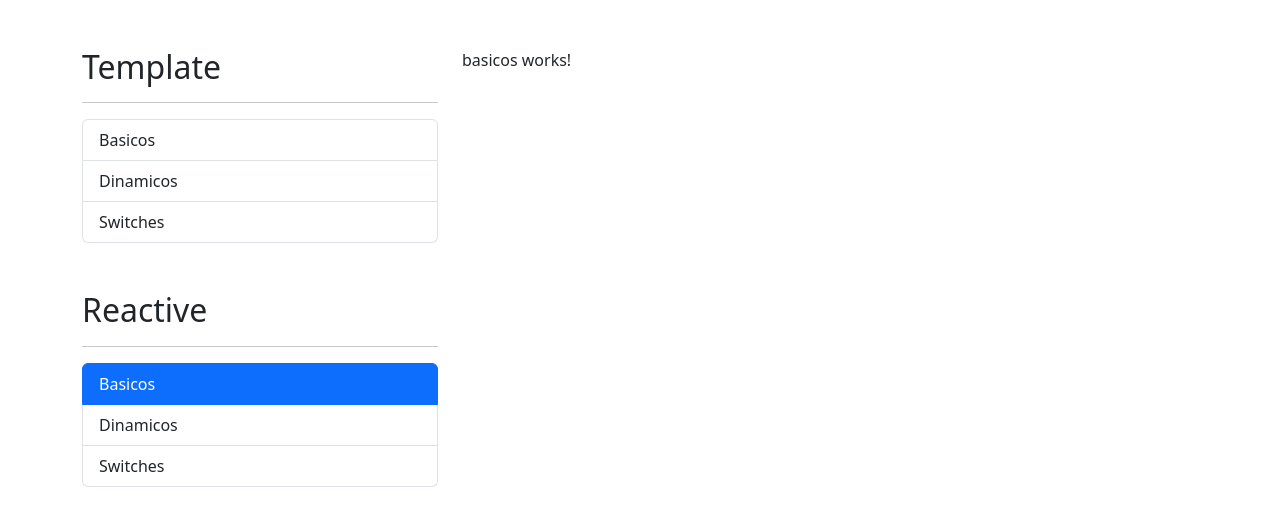
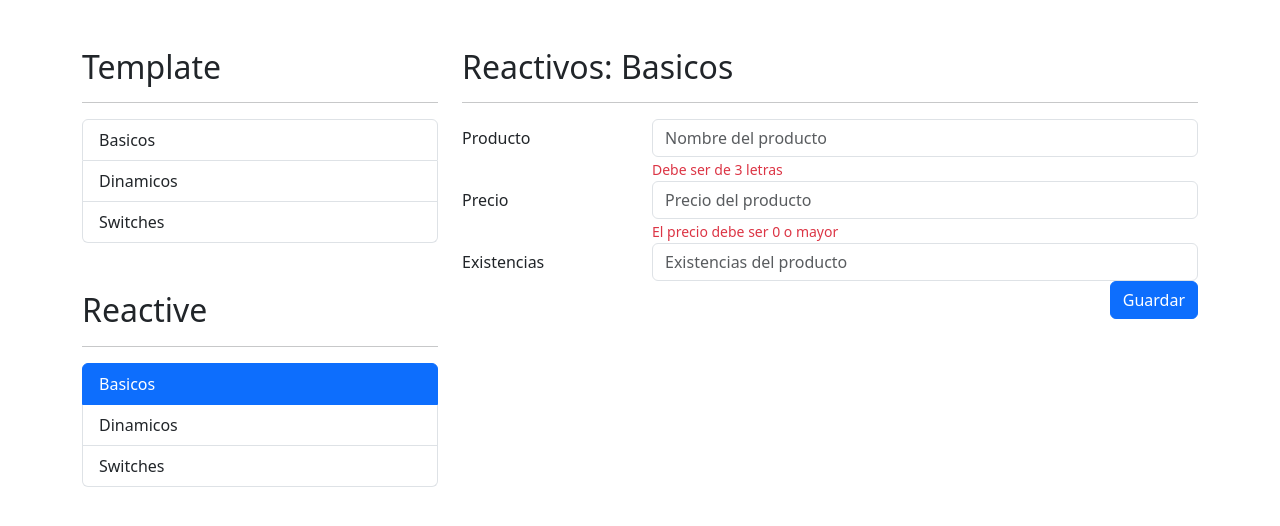
Before and after one commit to recover1988/ANGULAR-FormulariosApp, an Angular app: page /reactive/basicos in a window 1280 px wide. Shown: the top 526 px of the page. Built offline with nearby package versions, Linux system fonts and the light colour scheme.

Commit message:
boilerplate reactive forms

```diff
--- a/src/app/reactive/basicos/basicos.component.html
+++ b/src/app/reactive/basicos/basicos.component.html
@@ -1 +1,77 @@
-<p>basicos works!</p>
+<h2>Reactivos: Basicos</h2>
+<hr />
+
+<div class="row">
+  <div class="col">
+    <form autocomplete="off">
+      <!-- CAMPO DE PRODUCTO -->
+      <div class="mb3 row">
+        <label class="col-sm-3 col-form-label">Producto</label>
+        <div class="col-sm-9">
+          <input
+            type="text"
+            class="form-control"
+            placeholder="Nombre del producto"
+          />
+
+          <span class="form-text text-danger">Debe ser de 3 letras</span>
+        </div>
+      </div>
+      <!-- CAMPO DE PRECIO -->
+      <div class="mb3 row">
+        <label class="col-sm-3 col-form-label">Precio</label>
+        <div class="col-sm-9">
+          <input
+            type="number"
+            class="form-control"
+            placeholder="Precio del producto"
+          />
+          <span class="form-text text-danger"
+            >El precio debe ser 0 o mayor</span
+          >
+        </div>
+      </div>
+      <!-- CAMPO DE EXISTENCIAS -->
+      <div class="mb3 row">
+        <label class="col-sm-3 col-form-label">Existencias</label>
+        <div class="col-sm-9">
+          <input
+            type="number"
+            class="form-control"
+            placeholder="Existencias del producto"
+          />
+        </div>
+      </div>
+      <!-- BUTTON SUBMIT -->
+      <div class="row">
+        <div class="col">
+          <button type="submit" class="btn btn-primary float-end">
+            Guardar
+          </button>
+        </div>
+      </div>
+    </form>
+  </div>
+</div>
+
+<!-- <div class="row">
+  <div class="col">
+    <span class="badge text-bg-primary">Valid</span>
+    <pre>{{ miFormulario.valid }}</pre>
+
+    <span class="badge text-bg-warning">Pristine</span>
+    <pre>{{ miFormulario.pristine }}</pre>
+
+    <span class="badge text-bg-info">Touched</span>
+    <pre>{{ miFormulario.touched }}</pre>
+
+    <span class="badge text-bg-danger">Value</span>
+    <pre>{{ miFormulario.value | json }}</pre>
+
+    <span class="badge text-bg-danger">CustomDirective</span>
+    <pre>{{
+      miFormulario.controls["existencias"] &&
+        miFormulario.controls["existencias"].errors | json
+    }}</pre>
+  </div>
+</div> -->
--- a/src/app/reactive/dinamicos/dinamicos.component.html
+++ b/src/app/reactive/dinamicos/dinamicos.component.html
@@ -1 +1,60 @@
-<p>dinamicos works!</p>
+<h2>Reactivos: <small>Dinamicos</small></h2>
+
+<hr />
+
+<form autocomplete="off">
+  <!-- NOMBRE -->
+  <div class="mb-3 row">
+    <label class="col-sm-3 col-form-label">Nombre</label>
+    <div class="col-sm-9">
+      <input
+        type="text"
+        class="form-control"
+        placeholder="Nombre de la persona"
+      />
+      <span class="form-text text-danger">Este campo es obligatorio</span>
+    </div>
+  </div>
+  <!-- AGREGAR FAVORITO-->
+  <div class="mb-3 row">
+    <label class="col-sm-3 col-form-label">Agregar</label>
+    <div class="col-sm-9">
+      <div class="input-group">
+        <input
+          class="form-control"
+          placeholder="Agregar favorito"
+          (keyup.enter)="(12)"
+        />
+        <button class="btn btn-outline-primary" type="button" (click)="(12)">
+          Agregar
+        </button>
+      </div>
+    </div>
+  </div>
+  <!-- LISTA DE JUEGOS FAVORITOS -->
+  <div class="mb-3 row">
+    <label class="col-sm-3 col-form-label">Favoritos</label>
+    <div class="col-sm-9">
+      <!-- <div
+        class="input-group mb-1"
+        *ngFor="let juego of persona.favoritos; let i = index"
+      >
+        <input class="form-control" />
+        <button class="btn btn-outline-danger" type="button" (click)="(12)">
+          Eliminar
+        </button>
+      </div> -->
+    </div>
+  </div>
+
+  <div class="row">
+    <div class="col-sm-12">
+      <button type="button" (click)="(12)" class="btn btn-primary float-end">
+        Guardar
+      </button>
+    </div>
+  </div>
+</form>
+
+<!-- <span class="badge text-bg-danger">Persona</span>
+<pre>{{ persona | json }}</pre> -->
--- a/src/app/reactive/switches/switches.component.html
+++ b/src/app/reactive/switches/switches.component.html
@@ -1 +1,87 @@
-<p>switches works!</p>
+<h2>Reactivos: <small>Switches</small></h2>
+
+<hr />
+<form>
+  <!-- RADIO -->
+  <div class="row mb-3">
+    <label class="col-sm-3 col-form-label">Género</label>
+    <div class="col-sm-9">
+      <div class="form-check">
+        <input
+          class="form-check-input"
+          type="radio"
+          name="radioGenero"
+          id="radioMasculion"
+          value="M"
+        />
+        <label class="form-check-label" for="radioMasculion"> Masculino </label>
+      </div>
+      <div class="form-check">
+        <input
+          class="form-check-input"
+          type="radio"
+          name="radioGenero"
+          id="radioFemenino"
+          value="F"
+        />
+        <label class="form-check-label" for="radioFemenino"> Femenino </label>
+      </div>
+    </div>
+  </div>
+  <!-- RADIO -->
+  <div class="row mb-3">
+    <label class="col-sm-3 col-form-label">Notificaciones</label>
+    <div class="col-sm-9">
+      <div class="form-check form-switch mt-2">
+        <input
+          class="form-check-input"
+          type="checkbox"
+          role="switch"
+          id="flexSwitchCheckChecked"
+        />
+        <label class="form-check-label" for="flexSwitchCheckChecked"
+          >Quiero recibir Notificaciones</label
+        >
+      </div>
+    </div>
+  </div>
+  <!-- Switches -->
+  <div class="row mb-3">
+    <label class="col-sm-3 col-form-label"></label>
+    <div class="col-sm-9">
+      <div class="form-check">
+        <input class="form-check-input" type="checkbox" id="flexCheckDefault" />
+        <label class="form-check-label" for="flexCheckDefault">
+          Terminos y condiciones de uso
+        </label>
+      </div>
+    </div>
+  </div>
+  <!-- BUTTON -->
+
+  <div class="row">
+    <div class="col">
+      <button class="btn btn-primary float-end">Guardar</button>
+    </div>
+  </div>
+</form>
+
+<!-- <h5 class="badge text-bg-primary">Valor del Formulario</h5>
+<pre>{{ miFormulario.value | json }}</pre>
+<br />
+<h5 class="badge text-bg-secondary">Persona</h5>
+<pre>{{ persona | json }}</pre>
+<br />
+
+<h5 class="badge text-bg-success">Valid</h5>
+<pre> {{ miFormulario.valid }} </pre>
+
+<h5 class="badge text-bg-danger">Terminos</h5>
+<pre>{{
+  miFormulario.controls["terminos"] && miFormulario.controls["terminos"].errors
+    | json
+}}</pre>
+
+<br />
+<h5 class="badge text-bg-warning">Pristine</h5>
+<pre> {{ miFormulario.pristine }} </pre> -->
--- a/src/app/template/dinamicos/dinamicos.component.html
+++ b/src/app/template/dinamicos/dinamicos.component.html
@@ -85,5 +85,5 @@
   </div>
 </form>
 
-<span>Persona</span>
+<span class="badge text-bg-danger">Persona</span>
 <pre>{{ persona | json }}</pre>
--- a/src/app/template/switches/switches.component.html
+++ b/src/app/template/switches/switches.component.html
@@ -84,22 +84,22 @@
   </div>
 </form>
 
-<h5>Valor del Formulario</h5>
+<h5 class="badge text-bg-primary">Valor del Formulario</h5>
 <pre>{{ miFormulario.value | json }}</pre>
 <br />
-<h5>Persona</h5>
+<h5 class="badge text-bg-secondary">Persona</h5>
 <pre>{{ persona | json }}</pre>
 <br />
 
-<h5>Valid</h5>
+<h5 class="badge text-bg-success">Valid</h5>
 <pre> {{ miFormulario.valid }} </pre>
 
-<h5>Terminos</h5>
+<h5 class="badge text-bg-danger">Terminos</h5>
 <pre>{{
   miFormulario.controls["terminos"] && miFormulario.controls["terminos"].errors
     | json
 }}</pre>
 
 <br />
-
-<pre>Codiciones: {{ miFormulario.pristine }} </pre>
+<h5 class="badge text-bg-warning">Pristine</h5>
+<pre> {{ miFormulario.pristine }} </pre>
```
